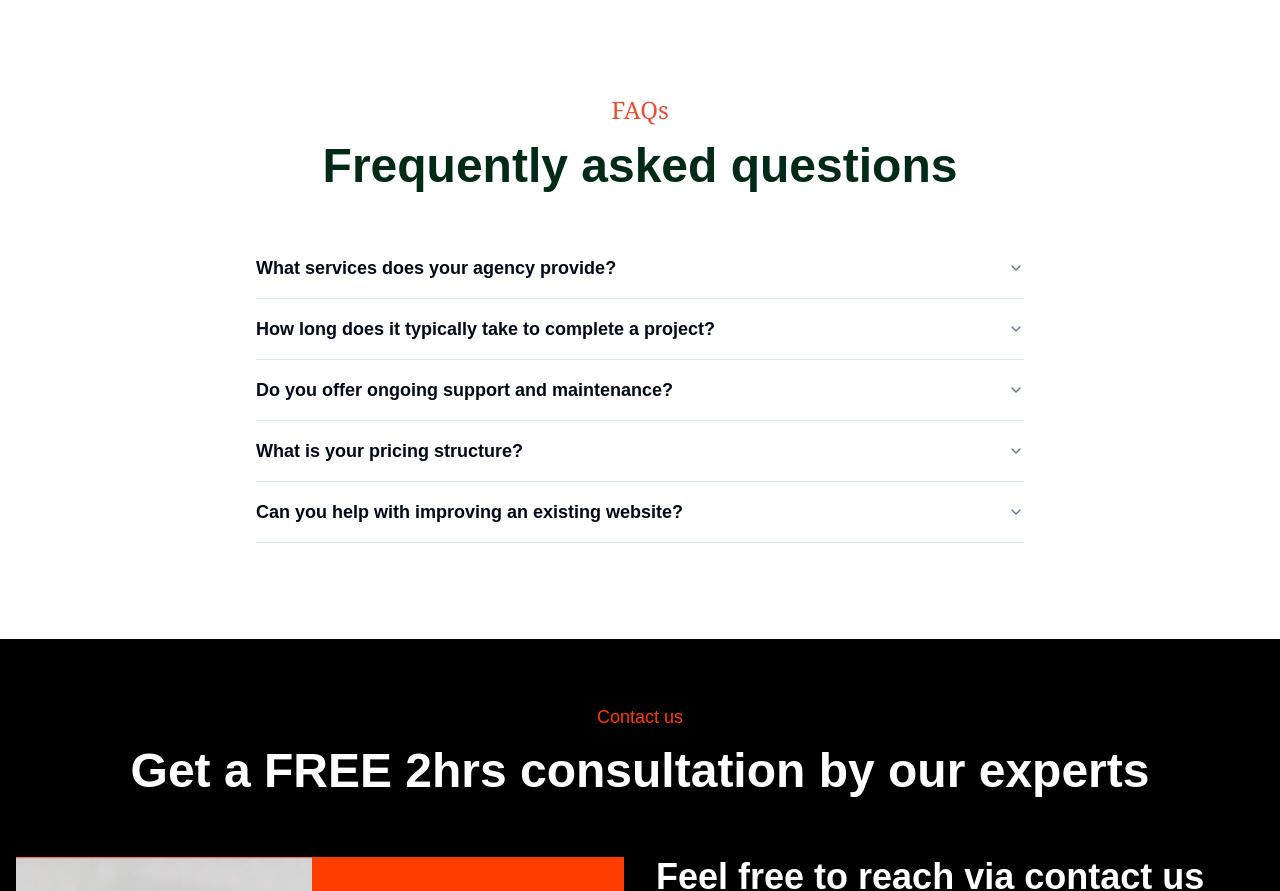
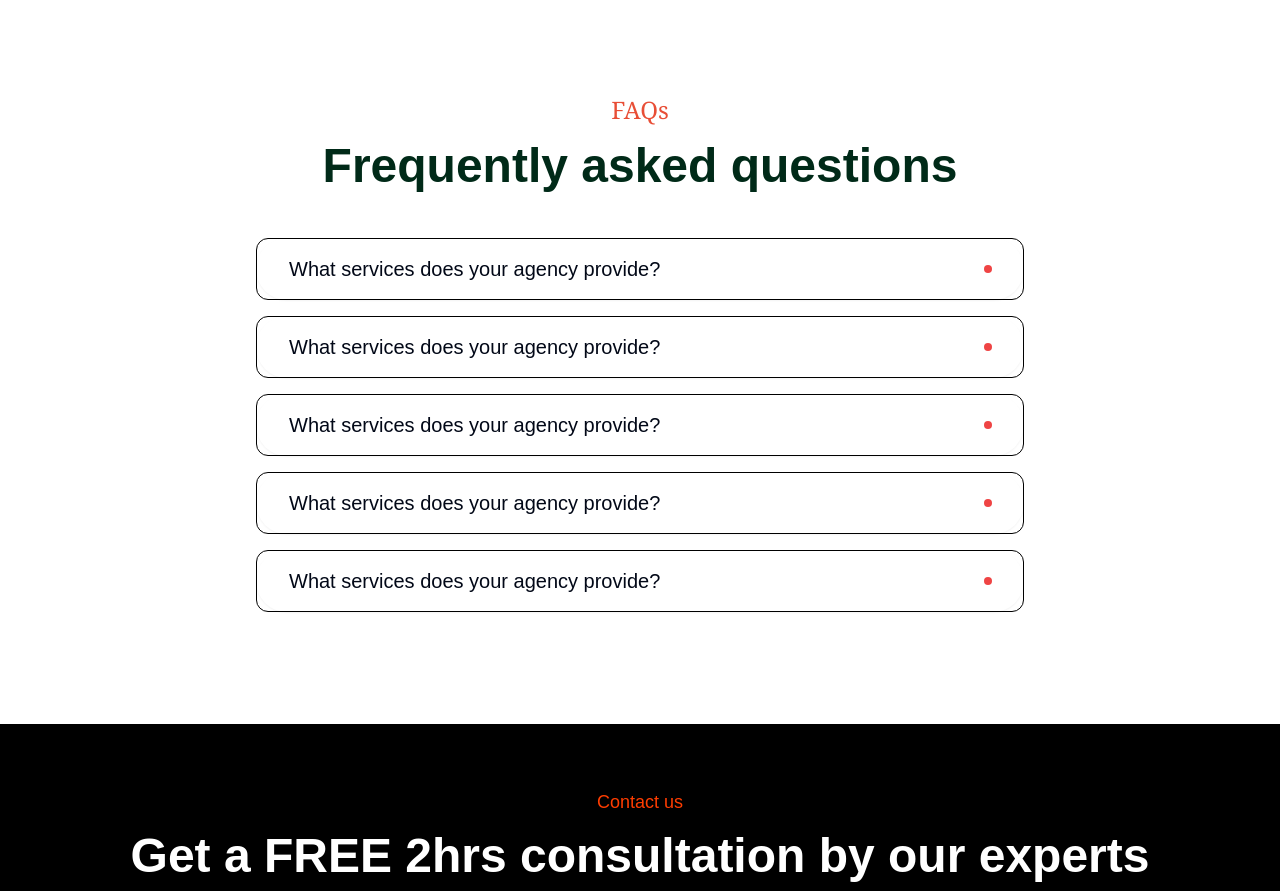
Before and after one commit to mohitchandel/jithvar-consultancy, a Next.js app: page / in a window 1280 px wide. Shown: the part 5860-6751 px from the top of the page. Built offline with nearby package versions, Linux system fonts and the light colour scheme.

Commit message:
added faq

```diff
--- a/src/components/faq-seactions.tsx
+++ b/src/components/faq-seactions.tsx
@@ -1,5 +1,4 @@
 "use client";
-
 import { useState } from "react";
 import {
   Accordion,
@@ -18,55 +17,64 @@ export default function FAQSection() {
         "Our agency offers a wide range of services including web design, web development, digital marketing, branding, and graphic design. We specialize in creating custom solutions tailored to each client's unique needs.",
     },
     {
-      question: "How long does it typically take to complete a project?",
+      question: "What services does your agency provide?",
       answer:
-        "Project timelines can vary depending on the scope and complexity of the work. A simple website might take 4-6 weeks, while a more complex web application could take 3-6 months. We provide detailed timelines during our initial consultation.",
+        "Our agency offers comprehensive digital services tailored to your needs.",
     },
     {
-      question: "Do you offer ongoing support and maintenance?",
+      question: "What services does your agency provide?",
       answer:
-        "Yes, we offer ongoing support and maintenance packages for all our projects. This includes regular updates, security patches, and technical support to ensure your digital assets remain up-to-date and secure.",
+        "Our agency offers comprehensive digital services tailored to your needs.",
     },
     {
-      question: "What is your pricing structure?",
+      question: "What services does your agency provide?",
       answer:
-        "Our pricing is project-based and depends on the specific requirements of each client. We provide detailed quotes after our initial consultation where we discuss your needs and objectives.",
+        "Our agency offers comprehensive digital services tailored to your needs.",
     },
     {
-      question: "Can you help with improving an existing website?",
+      question: "What services does your agency provide?",
       answer:
-        "We offer website audits and improvement services. We can enhance your existing website's design, functionality, and performance to better meet your current business needs.",
+        "Our agency offers comprehensive digital services tailored to your needs.",
     },
   ];
 
   return (
     <section className="container mx-auto px-4 py-16 md:py-24">
+      <div className="max-w-3xl mx-auto">
         <div className="text-center mb-12">
           <span className="text-[#E84E36] font-serif text-2xl">FAQs</span>
           <h2 className="text-4xl md:text-5xl font-bold text-[#002A18] mt-4">
             Frequently asked questions
           </h2>
         </div>
-
-      <Accordion type="single" collapsible className="w-full max-w-3xl mx-auto">
         {faqs.map((faq, index) => (
-          <AccordionItem key={index} value={`item-${index}`}>
-            <AccordionTrigger
-              className="text-left text-lg font-semibold hover:no-underline"
-              onClick={() =>
-                setOpenItem(
-                  openItem === `item-${index}` ? null : `item-${index}`
-                )
-              }
+          <div
+            key={index}
+            className="bg-white rounded-full shadow-sm mb-4 relative"
           >
-              {faq.question}
+            <Accordion
+              type="single"
+              collapsible
+              className="w-full"
+              value={openItem || undefined}
+              onValueChange={(value) => setOpenItem(value)}
+            >
+              <AccordionItem
+                value={`item-${index}`}
+                className="rounded-xl border-[1px] border-black"
+              >
+                <AccordionTrigger className="text-left text-base px-8 py-4 hover:no-underline ">
+                  <span className="pr-8 text-xl">{faq.question}</span>
                 </AccordionTrigger>
-            <AccordionContent>
-              <p className="text-gray-600">{faq.answer}</p>
+                <AccordionContent className="px-8">
+                  <p className="text-gray-600 pb-4">{faq.answer}</p>
                 </AccordionContent>
               </AccordionItem>
+            </Accordion>
+            <div className="absolute right-8 top-1/2 -translate-y-1/2 w-2 h-2 bg-red-500 rounded-full" />
+          </div>
         ))}
-      </Accordion>
+      </div>
     </section>
   );
 }
--- a/src/components/ui/accordion.tsx
+++ b/src/components/ui/accordion.tsx
@@ -1,24 +1,17 @@
-"use client"
+import * as React from "react";
+import * as AccordionPrimitive from "@radix-ui/react-accordion";
 
-import * as React from "react"
-import * as AccordionPrimitive from "@radix-ui/react-accordion"
-import { ChevronDown } from "lucide-react"
+import { cn } from "@/lib/utils";
 
-import { cn } from "@/lib/utils"
-
-const Accordion = AccordionPrimitive.Root
+const Accordion = AccordionPrimitive.Root;
 
 const AccordionItem = React.forwardRef<
   React.ElementRef<typeof AccordionPrimitive.Item>,
   React.ComponentPropsWithoutRef<typeof AccordionPrimitive.Item>
 >(({ className, ...props }, ref) => (
-  <AccordionPrimitive.Item
-    ref={ref}
-    className={cn("border-b", className)}
-    {...props}
-  />
-))
-AccordionItem.displayName = "AccordionItem"
+  <AccordionPrimitive.Item ref={ref} className={cn(className)} {...props} />
+));
+AccordionItem.displayName = "AccordionItem";
 
 const AccordionTrigger = React.forwardRef<
   React.ElementRef<typeof AccordionPrimitive.Trigger>,
@@ -28,17 +21,16 @@ const AccordionTrigger = React.forwardRef<
     <AccordionPrimitive.Trigger
       ref={ref}
       className={cn(
-        "flex flex-1 items-center justify-between py-4 text-sm font-medium transition-all hover:underline text-left [&[data-state=open]>svg]:rotate-180",
+        "flex flex-1 items-center justify-between py-4 text-sm font-medium transition-all",
         className
       )}
       {...props}
     >
       {children}
-      <ChevronDown className="h-4 w-4 shrink-0 text-muted-foreground transition-transform duration-200" />
     </AccordionPrimitive.Trigger>
   </AccordionPrimitive.Header>
-))
-AccordionTrigger.displayName = AccordionPrimitive.Trigger.displayName
+));
+AccordionTrigger.displayName = AccordionPrimitive.Trigger.displayName;
 
 const AccordionContent = React.forwardRef<
   React.ElementRef<typeof AccordionPrimitive.Content>,
@@ -49,9 +41,9 @@ const AccordionContent = React.forwardRef<
     className="overflow-hidden text-sm data-[state=closed]:animate-accordion-up data-[state=open]:animate-accordion-down"
     {...props}
   >
-    <div className={cn("pb-4 pt-0", className)}>{children}</div>
+    <div className={cn("pt-0", className)}>{children}</div>
   </AccordionPrimitive.Content>
-))
-AccordionContent.displayName = AccordionPrimitive.Content.displayName
+));
+AccordionContent.displayName = AccordionPrimitive.Content.displayName;
 
-export { Accordion, AccordionItem, AccordionTrigger, AccordionContent }
+export { Accordion, AccordionItem, AccordionTrigger, AccordionContent };
```
Lines whose indentation alone changed are shown as unchanged.
